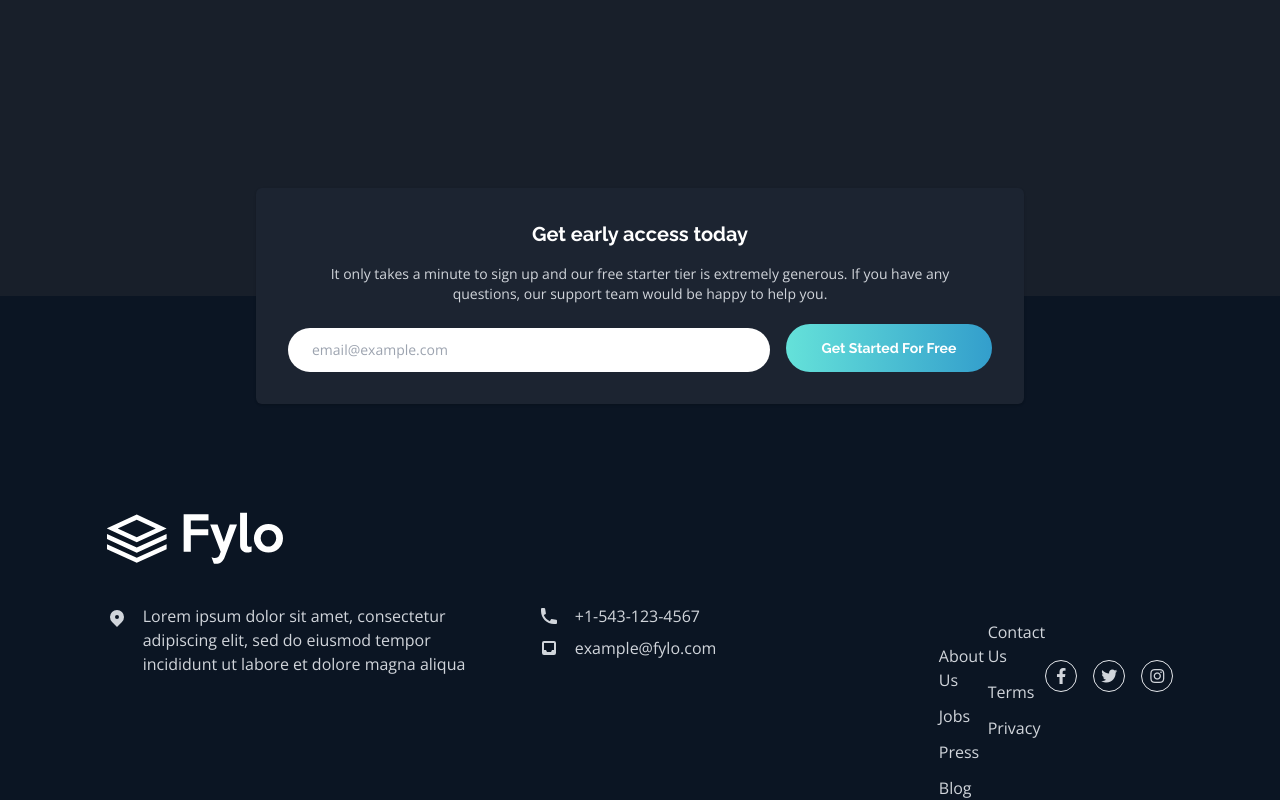
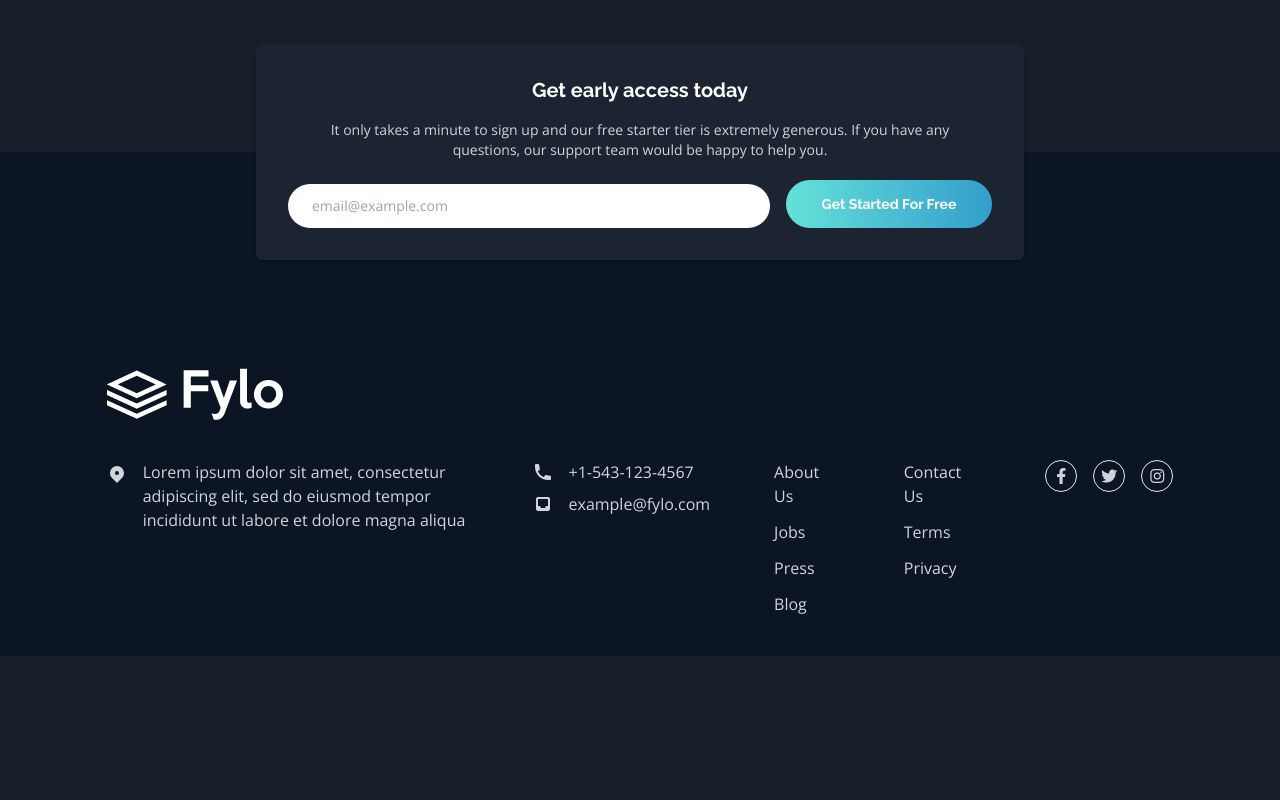
Before and after one commit to boedegoat/frontend-mentor-fylo-dark-landing-page, a website built with Vite: page index.html in a window 1280 px wide. Shown: the part 2666-3466 px from the top of the page. After the commit the page ends 3322 px from the top, so only its background shows below. Built offline with nearby package versions, Linux system fonts and the light colour scheme.

Commit message:
style footer for desktop version

```diff
--- a/index.html
+++ b/index.html
@@ -129,7 +129,7 @@
         <div class="transform translate-y-8 sm:absolute sm:-translate-y-12 sm:translate-x-6">
           <img src="images/bg-quotes.png" alt="quote" class="w-7 sm:w-20" />
         </div>
-        <div class="relative bg-testimonials px-6 py-7 rounded-md">
+        <div class="relative bg-testimonials px-6 py-7 rounded-md shadow-md">
           <p>
             Fylo has improved our team productivity by an order of magnitude. Since making the switch our team has become a well-oiled collaboration
             machine.
@@ -143,7 +143,7 @@
           </footer>
         </div>
 
-        <div class="relative bg-testimonials px-6 py-7 rounded-md">
+        <div class="relative bg-testimonials px-6 py-7 rounded-md shadow-md">
           <p>
             Fylo has improved our team productivity by an order of magnitude. Since making the switch our team has become a well-oiled collaboration
             machine.
@@ -157,7 +157,7 @@
           </footer>
         </div>
 
-        <div class="relative bg-testimonials px-6 py-7 rounded-md">
+        <div class="relative bg-testimonials px-6 py-7 rounded-md shadow-md">
           <p>
             Fylo has improved our team productivity by an order of magnitude. Since making the switch our team has become a well-oiled collaboration
             machine.
@@ -175,7 +175,7 @@
     </div>
 
     <!-- footer -->
-    <footer class="bg-footer">
+    <footer class="bg-footer sm:-mt-36">
       <!-- sign up form -->
       <div class="bg-intro-and-email text-center wrapper max-w-3xl transform -translate-y-1/2 p-8 rounded-md shadow">
         <h2 class="text-white font-header font-bold text-xl">Get early access today</h2>
@@ -192,9 +192,10 @@
       <div class="wrapper -translate-y-24 text-gray-300 sm:translate-y-0">
         <img src="images/logo.svg" alt="fylo logo" />
 
-        <div class="flex flex-col sm:flex-row">
+        <!-- ul section -->
+        <div class="flex flex-col sm:flex-row py-10 space-y-16 sm:space-y-0 sm:space-x-16">
           <!-- fylo info list -->
-          <ul class="max-w-max mt-10 space-y-4 sm:space-y-0 sm:space-x-8 flex flex-col sm:flex-row">
+          <ul class="max-w-max space-y-4 sm:space-y-0 sm:space-x-8 flex flex-col sm:flex-row">
             <li class="flex items-center space-x-4 sm:flex-[50%]">
               <div class="self-start transform translate-y-1">
                 <svg xmlns="http://www.w3.org/2000/svg" class="h-5 w-5" viewBox="0 0 20 20" fill="currentColor">
@@ -205,12 +206,13 @@
                   />
                 </svg>
               </div>
-              <p class="self-start">
+              <p class="self-start max-w-sm">
                 Lorem ipsum dolor sit amet, consectetur adipiscing elit, sed do eiusmod tempor incididunt ut labore et dolore magna aliqua
               </p>
             </li>
-            <div class="sm:space-y-2 sm:flex-[50%]">
-              <li class="flex sm:w-max items-center space-x-4">
+
+            <div class="sm:space-y-2">
+              <li class="flex items-center space-x-4">
                 <div>
                   <svg xmlns="http://www.w3.org/2000/svg" class="h-5 w-5" viewBox="0 0 20 20" fill="currentColor">
                     <path
@@ -220,7 +222,7 @@
                 </div>
                 <p>+1-543-123-4567</p>
               </li>
-              <li class="flex sm:w-max items-center space-x-4">
+              <li class="flex items-center space-x-4">
                 <div>
                   <svg xmlns="http://www.w3.org/2000/svg" class="h-5 w-5" viewBox="0 0 20 20" fill="currentColor">
                     <path
@@ -235,20 +237,20 @@
             </div>
           </ul>
 
-          <ul class="mt-20 space-y-3 sm:flex-grow">
+          <ul class="space-y-3 sm:flex-grow">
             <li><a href="#" class="hover:text-white">About Us</a></li>
             <li><a href="#" class="hover:text-white"> Jobs</a></li>
             <li><a href="#" class="hover:text-white">Press</a></li>
             <li><a href="#" class="hover:text-white">Blog</a></li>
           </ul>
 
-          <ul class="mt-14 space-y-3">
+          <ul class="space-y-3">
             <li><a href="#" class="hover:text-white">Contact Us</a></li>
             <li><a href="#" class="hover:text-white">Terms</a></li>
             <li><a href="#" class="hover:text-white">Privacy</a></li>
           </ul>
 
-          <ul class="mt-24 flex w-max mx-auto space-x-4">
+          <ul class="flex w-max mx-auto space-x-4">
             <li>
               <a href="#" class="w-8 h-8 rounded-full grid place-items-center border hover:text-accent-cyan hover:border-accent-cyan"
                 ><i class="fab fa-facebook-f"></i
```
